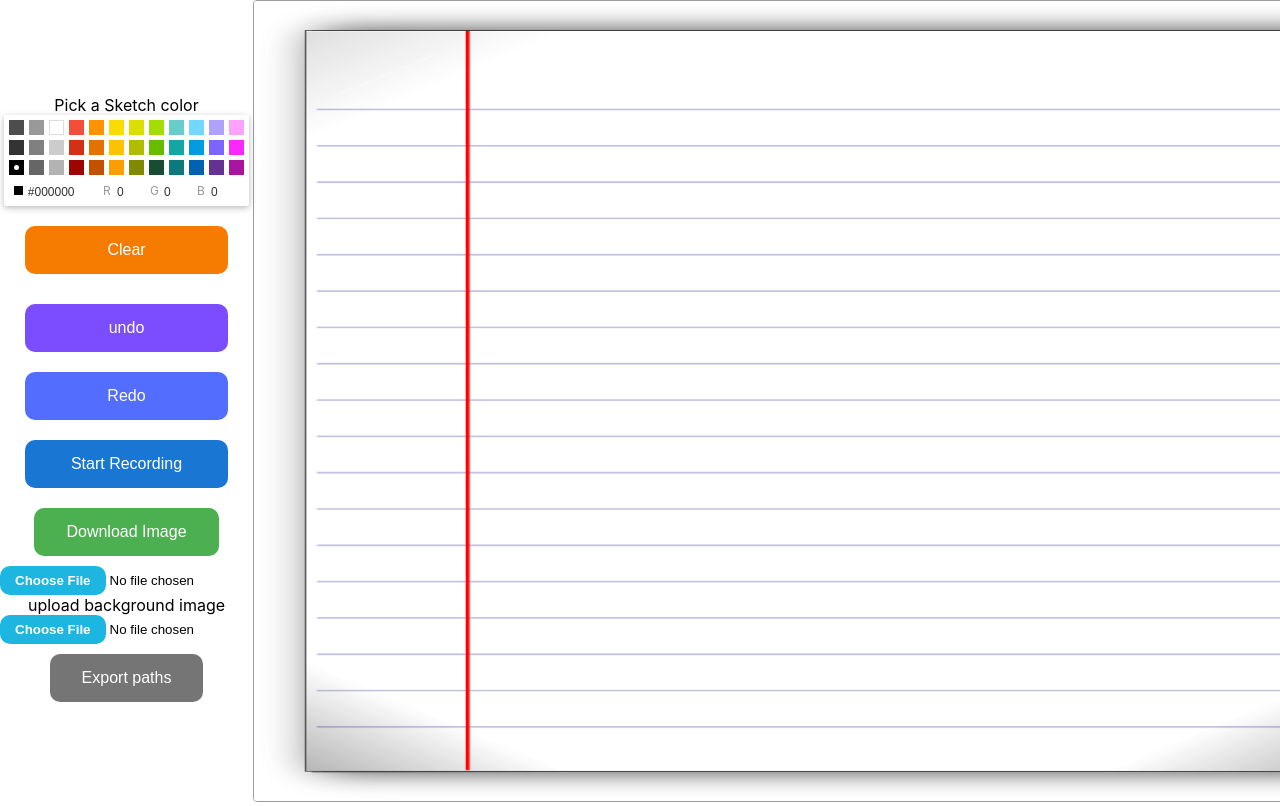
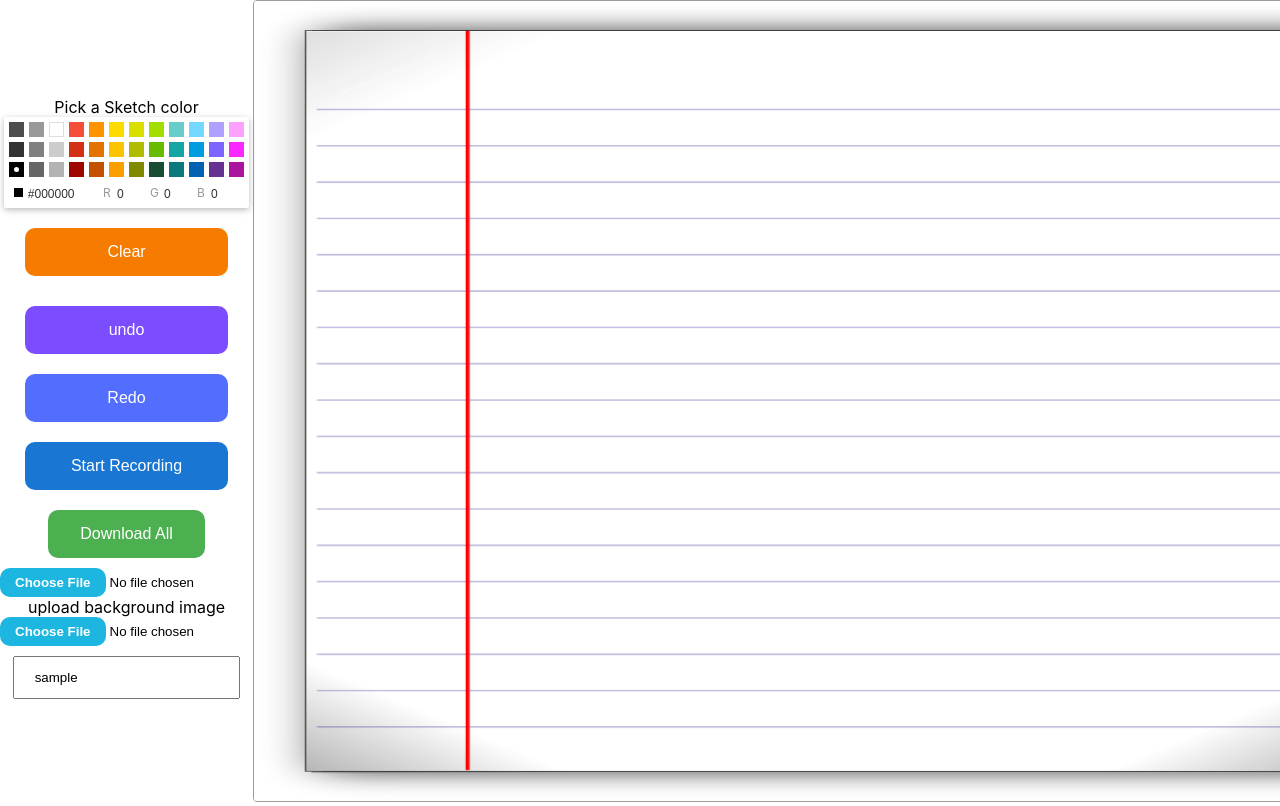
Before and after one commit to surya-kiran27/sketchy, a React (Create React App) app: page / in a window 1280 px wide. Shown: the top 806 px of the page. Built offline with nearby package versions, Linux system fonts and the light colour scheme; the HTML template or start-up script is replaced by a standard one.

Commit message:
added single download button

```diff
--- a/src/App.css
+++ b/src/App.css
@@ -128,3 +128,9 @@
 .row .container .picker{
   width: 100px;
 }
+.fileName {
+  width: 90%;
+  padding: 12px 20px;
+  margin: 10px;
+  box-sizing: border-box;
+}
--- a/src/App.js
+++ b/src/App.js
@@ -22,7 +22,11 @@ class App extends React.Component {
     file: "",
     isRecording: false,
     strokeColor: "black",
-    background: ""
+    background: "",
+    videoBlob: "",
+    image: "",
+    pathsBlob: "",
+    fileName: "sample"
   }
   blobToFile = (theBlob, fileName) => {
     theBlob.lastModifiedDate = new Date();
@@ -70,35 +74,6 @@ class App extends React.Component {
 
   }
 
-  timeStamp() {
-    // Create a date object with the current time
-    var now = new Date();
-
-    // Create an array with the current month, day and time
-    var date = [now.getMonth() + 1, now.getDate(), now.getFullYear()];
-
-    // Create an array with the current hour, minute and second
-    var time = [now.getHours(), now.getMinutes(), now.getSeconds()];
-
-    // Determine AM or PM suffix based on the hour
-    var suffix = (time[0] < 12) ? "AM" : "PM";
-
-    // Convert hour from military time
-    time[0] = (time[0] < 12) ? time[0] : time[0] - 12;
-
-    // If hour is 0, set it to 12
-    time[0] = time[0] || 12;
-
-    // If seconds and minutes are less than 10, add a zero
-    for (var i = 1; i < 3; i++) {
-      if (time[i] < 10) {
-        time[i] = "0" + time[i];
-      }
-    }
-
-    // Return the formatted string
-    return date.join("/") + "_" + time.join(":") + "_" + suffix;
-  }
   handleChangeComplete = (color) => {
     this.setState({ strokeColor: color.hex });
   };
@@ -151,62 +126,56 @@ class App extends React.Component {
                     this.canvas.current.startRecording();
                   } else {
                     const res = await this.canvas.current.stopRecording()
-                    console.log(res);
-                    //convert to mp4
-                    // var myFile = this.blobToFile(res, "test.webm");
-                    // await ffmpeg.load();
-                    // ffmpeg.FS('writeFile', "test.webm", await fetchFile(myFile));
-                    // await ffmpeg.run('-i', "test.webm", 'video.mp4');
-                    // const data = ffmpeg.FS('readFile', 'video.mp4');
-                    // var csvURL = window.URL.createObjectURL(new Blob([data.buffer], { type: 'video/mp4' }));
-                    var csvURL = window.URL.createObjectURL(res);//disable for mp4
-                    let tempLink = document.createElement('a');
-                    tempLink.href = csvURL;
-                    tempLink.setAttribute('download', `video_${this.timeStamp()}.webm`);
-                    document.body.appendChild(tempLink);
-                    tempLink.click();
-                    document.body.removeChild(tempLink);
+                    this.setState({ videoBlob: res });
+
                   }
                 })
               }
               }>{this.state.isRecording ? "Stop Recording" : "Start Recording"}</button>
               <button
                 className="getImage"
-                onClick={() => {
-                  const data = this.canvas.current.exportImage("png")
-                  var a = document.createElement("a"); //Create <a>
-                  a.href = data;
-                  a.download = `Image_${this.timeStamp()}.png`;
-                  document.body.appendChild(a);
-                  a.click();
-                  document.body.removeChild(a);
+                onClick={async () => {
+                  const paths = await this.canvas.current.exportPaths(true);
+                  const pathsBlob = new Blob([JSON.stringify(paths)], { type: 'application/json' });
+                  const image = this.canvas.current.exportImage("png")
+                  // downloading image
+                  if (image !== "") {
+                    var a = document.createElement("a");
+                    a.href = image;
+                    a.download = `${this.state.fileName}.png`;
+                    document.body.appendChild(a);
+                    a.click();
+                    document.body.removeChild(a);
+                  }
+                  if (this.state.videoBlob !== "") {
+                    var videoUrl = window.URL.createObjectURL(this.state.videoBlob);
+                    let tempLink = document.createElement('a');
+                    tempLink.href = videoUrl;
+                    tempLink.setAttribute('download', `${this.state.fileName}.webm`);
+                    document.body.appendChild(tempLink);
+                    tempLink.click();
+                    document.body.removeChild(tempLink);
+                  }
+                  if (pathsBlob !== "") {
+                    const href = URL.createObjectURL(pathsBlob);
+                    const link = document.createElement('a');
+                    link.href = href;
+                    link.download = `${this.state.fileName}.json`;
+                    document.body.appendChild(link);
+                    link.click();
+                    document.body.removeChild(link);
+                  }
 
                 }}
               >
-                Download Image
-        </button>
+                Download All
+            </button>
               <input className="choose" type="file" onChange={this.handleUpload} />
               <label>upload background image</label>
               <input className="choose" type="file" onChange={this.getBase64} />
-              <button
-                className="exportPaths"
-                onClick={async () => {
 
-                  const paths = await this.canvas.current.exportPaths(true);
-                  if (paths.length === 0)
-                    alert("Please draw something!");
-                  const blob = new Blob([JSON.stringify(paths)], { type: 'application/json' });
-                  const href = URL.createObjectURL(blob);
-                  const link = document.createElement('a');
-                  link.href = href;
-                  link.download = `paths_${this.timeStamp()}.json`;
-                  document.body.appendChild(link);
-                  link.click();
-                  document.body.removeChild(link);
-                }}
-              >
-                Export paths
-        </button>
+              <input placeholder="Enter File Name" className="fileName" onChange={(e) => { this.setState({ fileName: e.target.value }) }} value={this.state.fileName} />
+
             </div>
 
 
--- a/src/ReactSketchCanvas.js
+++ b/src/ReactSketchCanvas.js
@@ -11,7 +11,7 @@ const defaultProps = {
     background: "",
     strokeWidth: 4,
     eraserWidth: 8,
-    allowOnlyPointerType: "pen",
+    allowOnlyPointerType: "all",
     style: {
         border: "0.0625rem solid #9c9c9c",
         borderRadius: "0.25rem",
```
Also changed, not shown: 1 other file (tests, documents, lock files or other folders).
